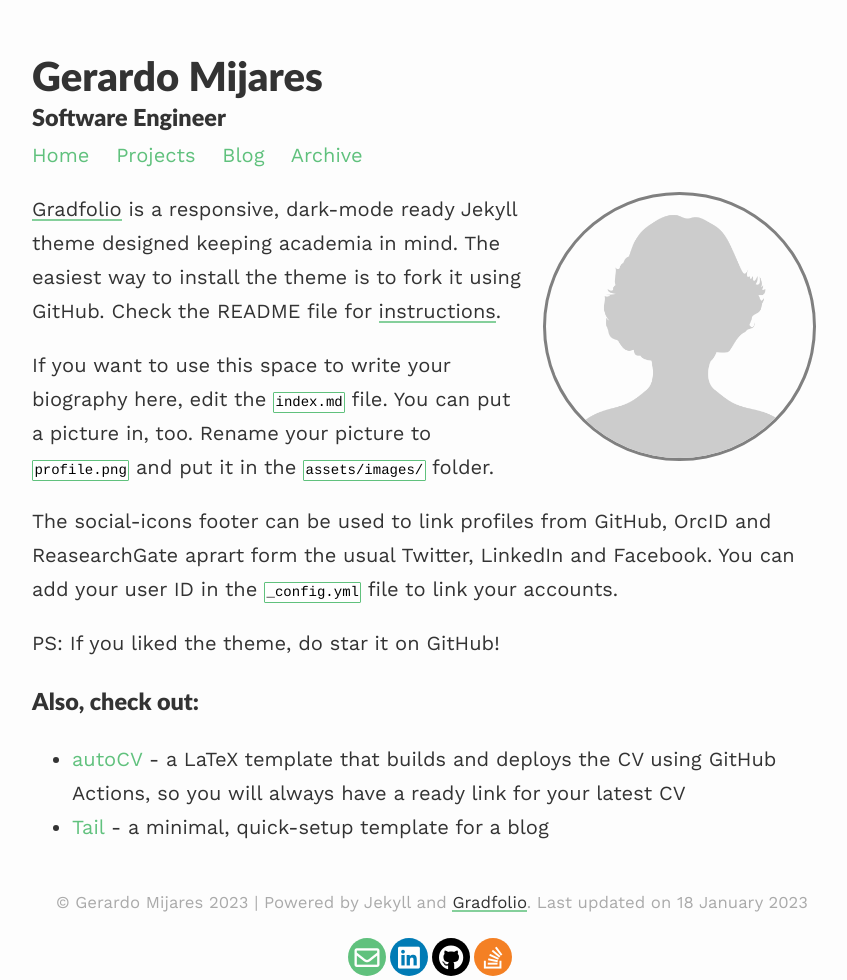
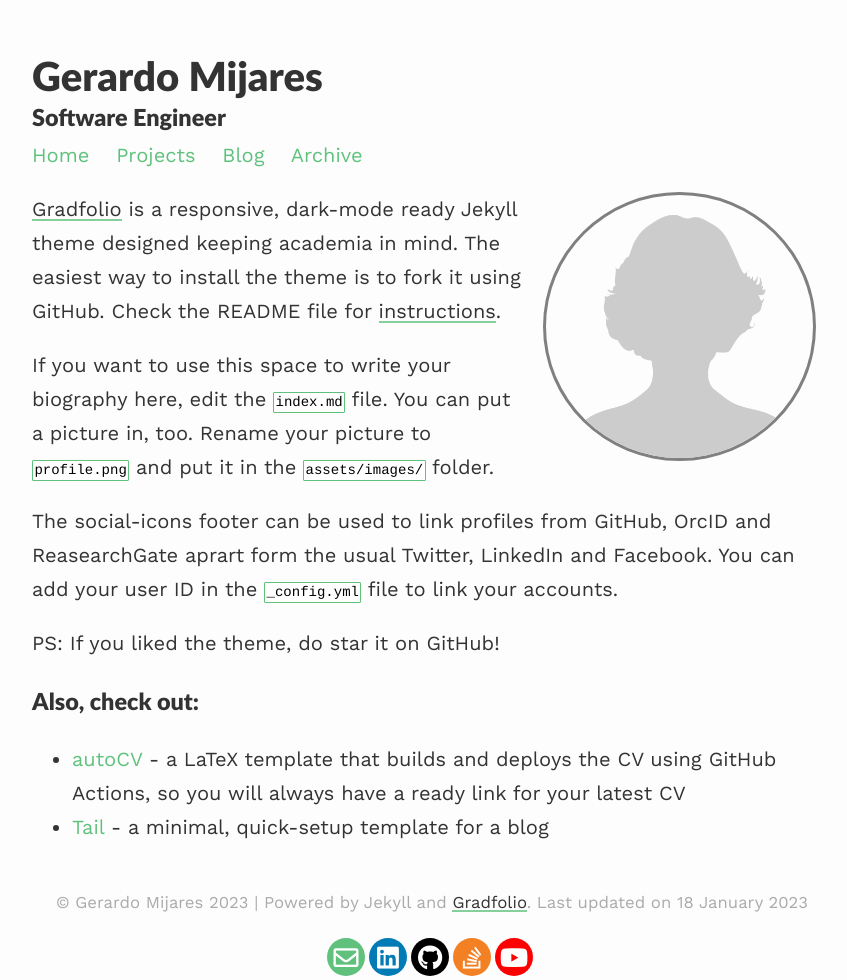
Before and after one commit to gerryatsxf/gerryatsxf.github.io, a Jekyll site: the page built from index.md, in a window 1280 px wide. Shown: the whole page, without its empty margins (208-1055 px from the left). Built offline with Jekyll 4.4.1, drawn with Linux system fonts in a browser that asks for light colours; nearby versions of some CDN libraries.

Commit message:
feat: adding youtube button

```diff
--- a/_config.yml
+++ b/_config.yml
@@ -14,10 +14,10 @@ paginate_path: /blog/page:num/
 
 # Social media links in footer
 # twitter: "#"
-linkedin: "https://www.linkedin.com/in/gerardomijares/"
-stackoverflow: "https://stackoverflow.com/users/8514632/gerardo-mijares"
-github: "https://github.com/gerarddo"
-youtube: "#"
+linkedin: "gerardomijares"
+stackoverflow: "8514632/gerardo-mijares"
+github: "gerarddo"
+youtube: "@gerardomijares6839"
 #researchgate: "#"
 #orcid: "#"
 #quora: "#"
--- a/_includes/social-footer.html
+++ b/_includes/social-footer.html
@@ -89,4 +89,13 @@ target="_blank">
 </a>
 {%- endif -%}
 
+{%- if site.youtube -%}
+<a title="{{ _locale_string_follow | replace: '[NAME]', 'Youtube' }}"
+class="social-button youtube" itemprop="sameAs"
+href="https://youtube.com/{{ site.youtube }}"
+target="_blank">
+<i class="fab fa-brands fa-youtube"></i>
+</a>
+{%- endif -%}
+
 </div>
--- a/assets/css/_sass/footer-social.scss
+++ b/assets/css/_sass/footer-social.scss
@@ -39,7 +39,8 @@
 .fa-envelope
 .fa-quora
 .fa-instagram
-.fa-stack-overflow {
+.fa-stack-overflow,
+.fa-youtube {
   font-size: 25px;
 }
 
@@ -147,3 +148,13 @@
   background: #fefefe;
   border-color: #5dd1b0;
 }
+
+.rounded-social-buttons .social-button.youtube {
+  background: #ff0000;
+}
+
+.rounded-social-buttons .social-button.youtube:hover, .rounded-social-buttons .social-button.youtube:focus {
+  color: #ff0000;
+  background: #fefefe;
+  border-color: #fefefe;
+}
```
